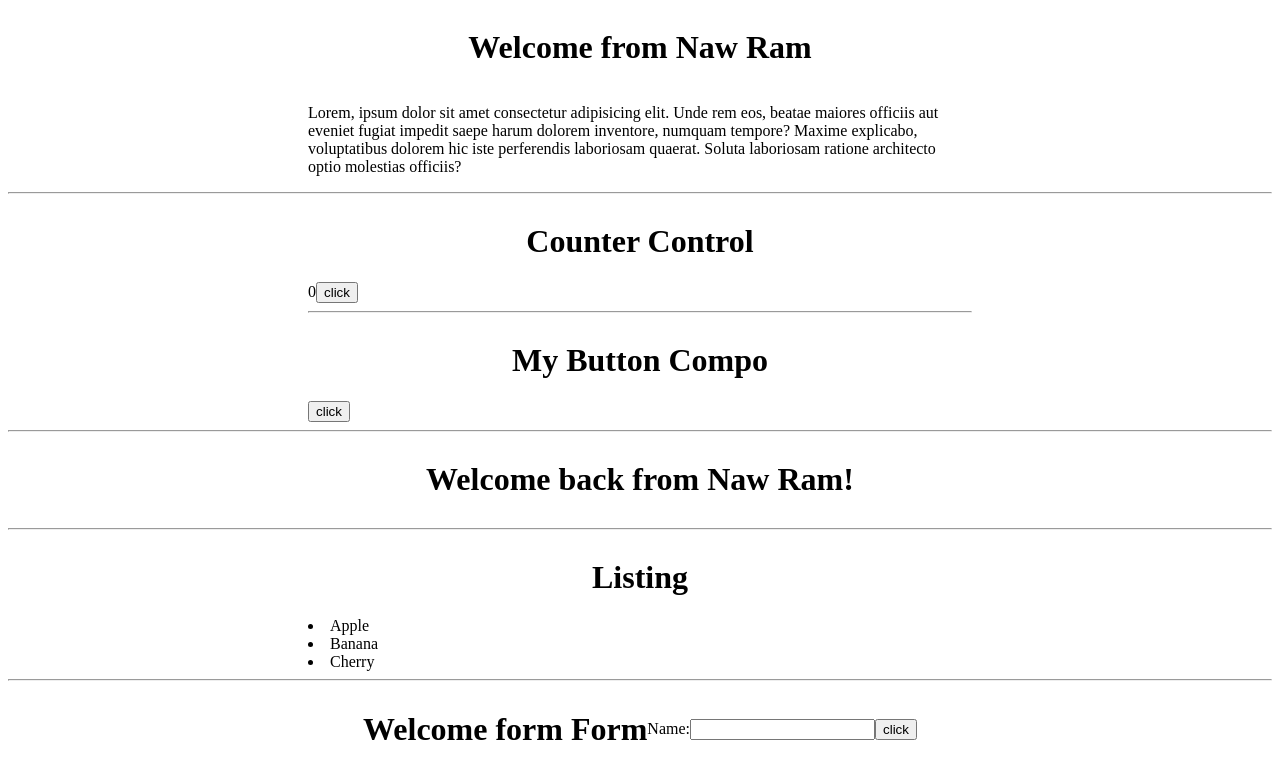
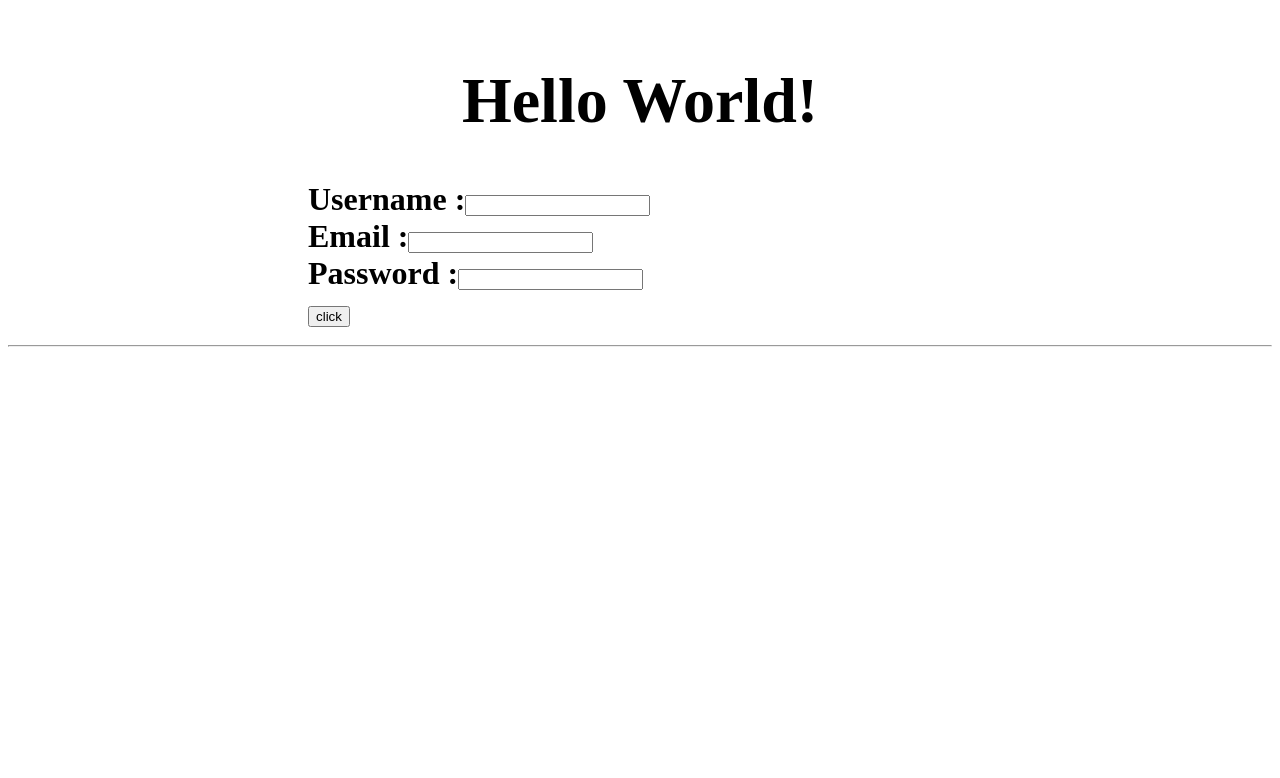
Before and after one commit to jlsutpi-dev/React001, a React (Vite) app: page / in a window 1280 px wide. Shown: the top 778 px of the page. Built offline with nearby package versions, Linux system fonts and the light colour scheme.

Commit message:
React003

```diff
--- a/src/App.jsx
+++ b/src/App.jsx
@@ -1,19 +1,17 @@
-import Counter from "./Counter";
-import Form from "./Form";
-import Greeting from "./Greeting";
-import List from "./List";
-import MyButton from "./MyButton";
-import Welcome from "./Welcome";
+import MyForm from "./MyForm";
 
 function App() {
   return (
     <>
-      <Welcome name="Naw Ram" />
+      {/* <Welcome name="Naw Ram" />
       <Counter></Counter>
       <MyButton />
       <Greeting isLoggedIn={true} />
       <List />
-      <Form />
+      <Form /> */}
+      <h1>
+        <MyForm />
+      </h1>
     </>
   );
 }
--- /dev/null
+++ b/src/MyForm.jsx
@@ -0,0 +1,81 @@
+import React, { useState } from "react";
+
+const MyForm = () => {
+  const [formdata, SetFormdata] = useState({
+    userName: "",
+    email: "",
+    password: "",
+  });
+
+  //handle change
+
+  const handleChange = (e) => {
+    console.log("Event_Target", e.target);
+    const { name, value } = e.target;
+    SetFormdata({
+      ...formdata,
+      [name]: value,
+    });
+  };
+
+  //handle submit
+  const handleSubmit = (e) => {
+    e.preventDefault();
+    console.log(
+      `UserName ${formdata.userName}, email: ${formdata.email}, password: ${formdata.password}`
+    );
+    alert(
+      `UserName ${formdata.userName}, email: ${formdata.email}, password: ${formdata.password}`
+    );
+    //   `Form Submitted  ${formdata.userName}, ${formdata.email}, ${formdata.password}`
+    //   "hi"
+  };
+  return (
+    <div>
+      <div
+        style={{
+          display: "flex",
+          justifyContent: "center",
+          alignItems: "center",
+        }}
+      >
+        <h1>Hello World!</h1>
+      </div>
+      <div style={{ margin: "0 300px" }}>
+        <form onSubmit={handleSubmit}>
+          <div>
+            <label>Username :</label>
+            <input
+              type="text"
+              name="userName"
+              onChange={handleChange}
+              value={formdata.userName}
+            />
+          </div>
+          <div>
+            <label>Email :</label>
+            <input
+              type="email"
+              name="email"
+              value={formdata.email}
+              onChange={handleChange}
+            />
+          </div>
+          <div>
+            <label>Password :</label>
+            <input
+              type="password"
+              name="password"
+              value={formdata.password}
+              onChange={handleChange}
+            />
+          </div>
+          <button onSubmit={handleSubmit}>click</button>
+        </form>
+      </div>
+      <hr />
+    </div>
+  );
+};
+
+export default MyForm;
```
